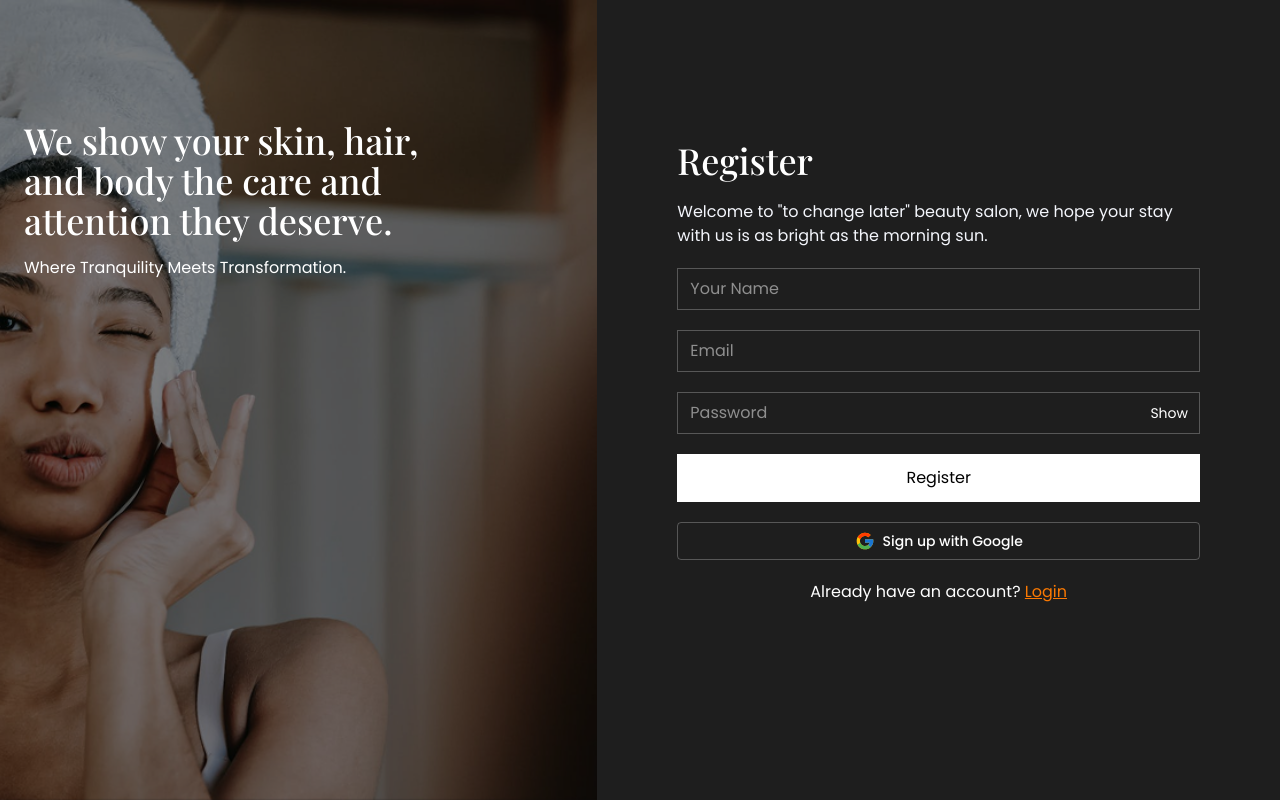
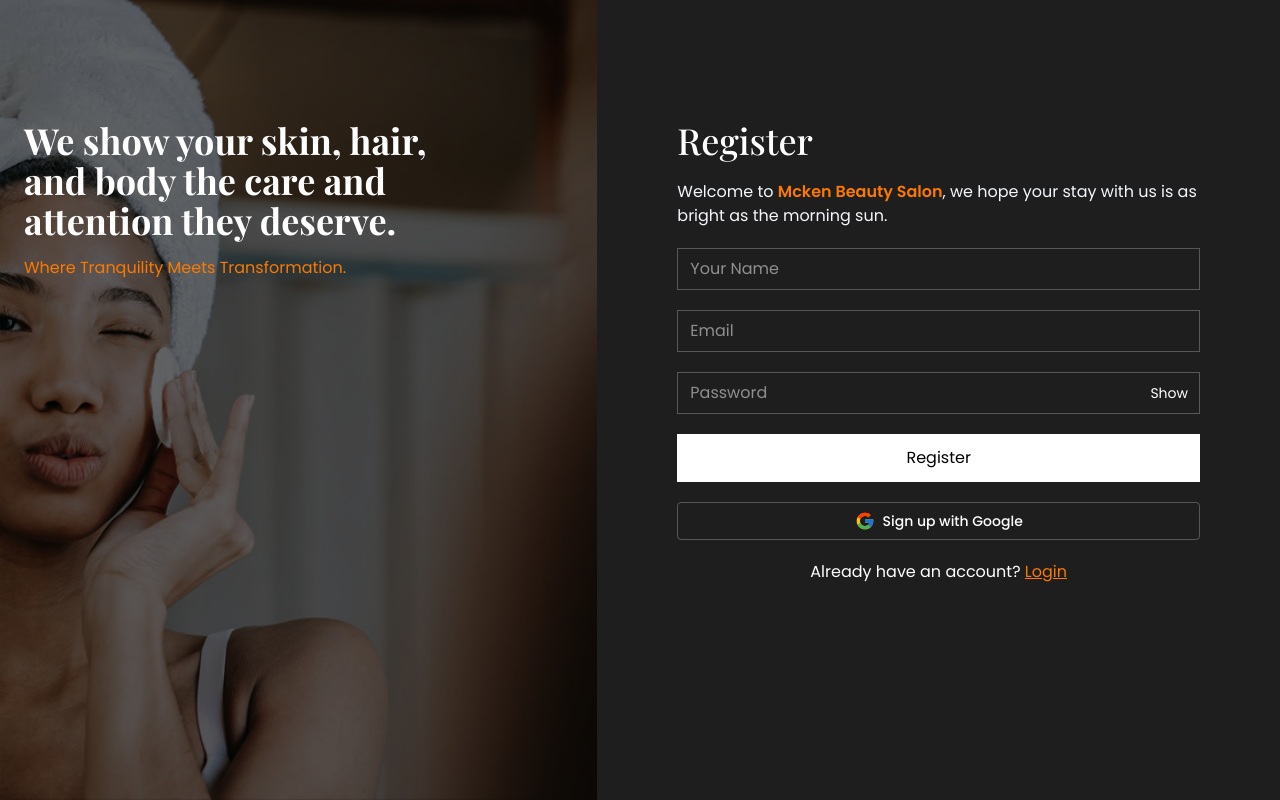
Before and after one commit to lamba01/lashtech, a React (Vite) app in the folder client/: page /register in a window 1280 px wide. Built offline with nearby package versions, Linux system fonts and the light colour scheme; no server answers.

Commit message:
feat: Add AOS library for animations, update components for enhanced UI and user experience

```diff
--- a/client/package.json
+++ b/client/package.json
@@ -11,6 +11,7 @@
   },
   "dependencies": {
     "@tailwindcss/vite": "^4.1.11",
+    "aos": "^2.3.4",
     "firebase": "^11.10.0",
     "react": "^19.1.0",
     "react-datepicker": "^8.4.0",
--- a/client/src/App.jsx
+++ b/client/src/App.jsx
@@ -1,3 +1,4 @@
+import React, { useEffect } from "react";
 import { useLocation } from "react-router-dom";
 import { Routes, Route } from "react-router-dom";
 import Signup from "./pages/Signup";
@@ -8,12 +9,20 @@ import Bookings from "./pages/Bookings";
 import Footer from "./components/Footer";
 import Topnav from "./components/Topnav";
 import AutoLogoutWrapper from "./components/AutoLogoutWrapper";
+import AOS from "aos";
+import "aos/dist/aos.css";
 
 function App() {
   const location = useLocation();
   const hideNavAndFooter = ["/login", "/register", "/forgot-password"].includes(
     location.pathname
   );
+  useEffect(() => {
+    AOS.init({
+      duration: 1000,
+      once: false,
+    });
+  }, []);
   return (
     <AutoLogoutWrapper>
       {!hideNavAndFooter && <Topnav />}
--- a/client/src/components/AutoLogoutWrapper.jsx
+++ b/client/src/components/AutoLogoutWrapper.jsx
@@ -14,7 +14,7 @@ const AutoLogoutWrapper = ({ children }) => {
 
     const resetTimer = () => {
       clearTimeout(timeout);
-      timeout = setTimeout(logout, 30 * 60 * 1000); // 30 mins
+      timeout = setTimeout(logout, 120 * 60 * 1000); // 120 mins
     };
 
     window.addEventListener("mousemove", resetTimer);
--- a/client/src/modal/SuccessModal.jsx
+++ b/client/src/modal/SuccessModal.jsx
@@ -1,17 +1,28 @@
 // SuccessModal.jsx
+import { Link } from "react-router-dom";
 const SuccessModal = ({ isOpen, onClose }) => {
   if (!isOpen) return null;
   return (
     <div className="fixed inset-0 bg-black/60 bg-opacity-50 flex items-center justify-center z-50">
-      <div className="bg-white p-6 rounded-xl text-center space-y-4 max-w-sm w-full">
-        <h2 className="text-xl font-semibold">🎉 Booking Successful!</h2>
+      <div className="bg-white p-6 rounded-xl text-center space-y-4 max-w-sm sm:w-full w-11/12">
+        <h2 className="text-xl font-bold text-green-600">
+          🎉 Booking Successful!
+        </h2>
         <p>Thank you for booking with us.</p>
+        <div className="flex justify-center space-x-4 mt-2">
           <button
             onClick={onClose}
             className="bg-black text-white px-4 py-2 rounded hover:bg-gray-800"
           >
             Close
           </button>
+          <Link
+            to="/bookings"
+            className="bg-black text-white px-4 py-2 rounded hover:bg-gray-800"
+          >
+            View Bookings
+          </Link>
+        </div>
       </div>
     </div>
   );
--- a/client/src/pages/Login.jsx
+++ b/client/src/pages/Login.jsx
@@ -21,7 +21,6 @@ function Login() {
 
     try {
       await signInWithEmailAndPassword(auth, formData.email, formData.password);
-      alert("Logged in successfully!");
       navigate("/");
     } catch (err) {
       console.error(err);
@@ -41,25 +40,25 @@ function Login() {
   };
 
   return (
-    <main className="w-full flex justify-center items-center text-white overflow-hidden">
-      <div className="flex w-[100vw] h-[100vh] justify-center items-center bg-[#1E1E1E] flex-col sm:flex-row">
+    <main className="w-full flex justify-center items-center text-white sm:overflow-hidden overflow-y-auto  min-h-screen">
+      <div className="flex w-[100vw] sm:h-screen min-h-screen justify-center items-center bg-[#1E1E1E] flex-col sm:flex-row">
         <div
-          className="w-full h-[35%] sm:h-full bg-cover bg-no-repeat relative bg-center"
+          className="w-full min-h-[30vh] h-fit sm:h-full bg-cover bg-no-repeat relative bg-center"
           style={{ backgroundImage: `url(${bg})` }}
         >
-          <div className="absolute bg-black/50 w-full h-full z-0"></div>
-          <div className="relative z-10 flex flex-col top-[15%] h-full sm:w-[80%] text-start px-6 sm:pl-6">
-            <h3 className="text-white text-4xl">
+          <div className="absolute bg-black/60 w-full h-full z-0"></div>
+          <div className="relative z-10 flex flex-col top-[20%] sm:top-[15%] h-full sm:w-[80%] text-start px-6 sm:pl-6">
+            <h3 className="text-white sm:text-4xl text-2xl font-semibold">
               We show your skin, hair, and body the care and attention they
               deserve.
             </h3>
-            <p className="text-white mt-4">
+            <p className="text-[#FB7902] mt-4 text">
               Where Tranquility Meets Transformation.
             </p>
           </div>
         </div>
 
-        <div className="w-full h-[65%] px-5 sm:px-20 py-10 sm:py-0">
+        <div className="w-full sm:h-[65%] min-h-[70vh] h-fit px-5 sm:px-20 py-10 sm:py-0">
           <h2 className="capitalize text-4xl">login</h2>
           <p className="text-[#F4F6FC] py-5">
             Welcome back! Please log in to continue your experience with us.
--- a/client/src/pages/Signup.jsx
+++ b/client/src/pages/Signup.jsx
@@ -57,31 +57,34 @@ function Signup() {
   };
 
   return (
-    <main className="w-full flex justify-center items-center text-white overflow-hidden">
-      <div className="flex w-[100vw] h-[100vh] justify-center items-center bg-[#1E1E1E] flex-col sm:flex-row">
+    <main className="w-full flex justify-center items-center text-white sm:overflow-hidden overflow-y-auto  min-h-screen">
+      <div className="flex w-[100vw] sm:h-screen min-h-screen justify-center items-center bg-[#1E1E1E] flex-col sm:flex-row">
         {/* Left Image Section */}
         <div
-          className="w-full h-[35%] sm:h-full bg-cover bg-no-repeat relative bg-center"
+          className="w-full min-h-[30vh] h-fit sm:h-full bg-cover bg-no-repeat relative bg-center"
           style={{ backgroundImage: `url(${bg})` }}
         >
-          <div className="absolute bg-black/50 w-full h-full z-0"></div>
-          <div className="relative z-10 flex flex-col top-[15%] h-full sm:w-[80%] text-start px-6 sm:pl-6">
-            <h3 className="text-white text-4xl">
+          <div className="absolute bg-black/60 w-full h-full z-0"></div>
+          <div className="relative z-10 flex flex-col sm:top-[15%] top-[20%] h-full sm:w-[80%] text-start px-6 sm:pl-6">
+            <h3 className="text-white sm:text-4xl text-2xl font-semibold">
               We show your skin, hair, and body the care and attention they
               deserve.
             </h3>
-            <p className="text-white mt-4">
+            <p className="text-[#FB7902] mt-4">
               Where Tranquility Meets Transformation.
             </p>
           </div>
         </div>
 
         {/* Right Form Section */}
-        <div className="w-full h-[65%] px-5 sm:px-20 py-10 sm:py-0">
+        <div className="w-full sm:h-[65%] min-h-[70vh] h-fit px-5 sm:px-20 py-10 sm:py-0">
           <h2 className="capitalize text-4xl">register</h2>
           <p className="text-[#F4F6FC] py-5">
-            Welcome to "to change later" beauty salon, we hope your stay with us
-            is as bright as the morning sun.
+            Welcome to{" "}
+            <span className="text-[#FB7902] font-semibold">
+              Mcken Beauty Salon
+            </span>
+            , we hope your stay with us is as bright as the morning sun.
           </p>
 
           {error && <p className="text-red-500 mb-4">{error}</p>}
--- a/client/src/sections/About.jsx
+++ b/client/src/sections/About.jsx
@@ -7,14 +7,19 @@ import facials from "../assets/facials.jpg";
 function About() {
   return (
     <section>
-      <h2 className="sm:text-4xl text-2xl w-11/12 md:w-1/2 text-center mx-auto font-bold mb-8 mt-14">
-        Enhance your inner radiance at our{" "}
-        <span className="text-[#FB7902]">beauty sanctuary</span> and let your
-        true beauty shine.
-      </h2>
+      <div className="flex flex-col justify-between items-center py-2 mb-8">
+        <h2 className="sm:text-4xl text-2xl w-11/12 sm:w-1/2 text-center mx-auto font-bold  mt-14">
+          Enhance your inner radiance at our{" "}
+          <span className="text-[#FB7902]">beauty sanctuary</span> and let your
+          true beauty shine.
+        </h2>
+        <button className="bg-black text-white py-2 px-10 mt-5 sm:mt-5 h-fit capitalize cursor-pointer hover:bg-[#BFA2DB] transition-all duration-300">
+          view my bookings
+        </button>
+      </div>
       <div className="grid grid-cols-1 sm:grid-cols-2 md:grid-cols-4 gap-6 max-w-5xl mx-auto">
         {/* Lashes */}
-        <div className="flex flex-col items-center">
+        <div className="flex flex-col items-center" data-aos="fade-up">
           <img
             src={lashes}
             alt="Lashes"
@@ -23,7 +28,7 @@ function About() {
           <span className="mt-2 text-lg font-semibold">Lashes</span>
         </div>
         {/* Manicure */}
-        <div className="flex flex-col items-center">
+        <div className="flex flex-col items-center" data-aos="fade-up">
           <img
             src={manicure}
             alt="Manicure"
@@ -32,7 +37,7 @@ function About() {
           <span className="mt-2 text-lg font-semibold">Manicure</span>
         </div>
         {/* Pedicure */}
-        <div className="flex flex-col items-center">
+        <div className="flex flex-col items-center" data-aos="fade-up">
           <img
             src={pedicure}
             alt="Pedicure"
@@ -41,7 +46,7 @@ function About() {
           <span className="mt-2 text-lg font-semibold">Pedicure</span>
         </div>
         {/* Facials */}
-        <div className="flex flex-col items-center">
+        <div className="flex flex-col items-center" data-aos="fade-up">
           <img
             src={facials}
             alt="Facials"
--- a/client/src/sections/Services.jsx
+++ b/client/src/sections/Services.jsx
@@ -15,7 +15,7 @@ function Services() {
       </p>
 
       <div className="flex flex-col-reverse md:flex-row items-center gap-10 max-w-5xl mx-auto">
-        <div className="md:w-1/2">
+        <div className="md:w-1/2" data-aos="flip-left">
           <h3 className="text-2xl sm:text-3xl font-semibold mb-3 text-[#FB7902]">
             Meet Our Founder – Anita James
           </h3>
@@ -37,7 +37,7 @@ function Services() {
           </p>
         </div>
 
-        <div className="md:w-1/2 w-full">
+        <div className="md:w-1/2 w-full" data-aos="flip-right">
           <img
             src={ownerImg}
             alt="Anita James - Founder"
--- a/client/src/sections/Testimonial.jsx
+++ b/client/src/sections/Testimonial.jsx
@@ -31,7 +31,7 @@ function Testimonial() {
   const [selected, setSelected] = useState(testimonials[0]);
 
   return (
-    <section className=" relative">
+    <section className=" relative" data-aos="fade-up">
       <div className="bg-[#F3E2D5] py-14 rounded-xl h-[300px]">
         <h2 className="text-2xl sm:text-4xl font-bold text-center mb-2 capitalize">
           testimonial
```
Also changed, not shown: 1 other file (tests, documents, lock files or other folders). Lines whose indentation alone changed are shown as unchanged.
